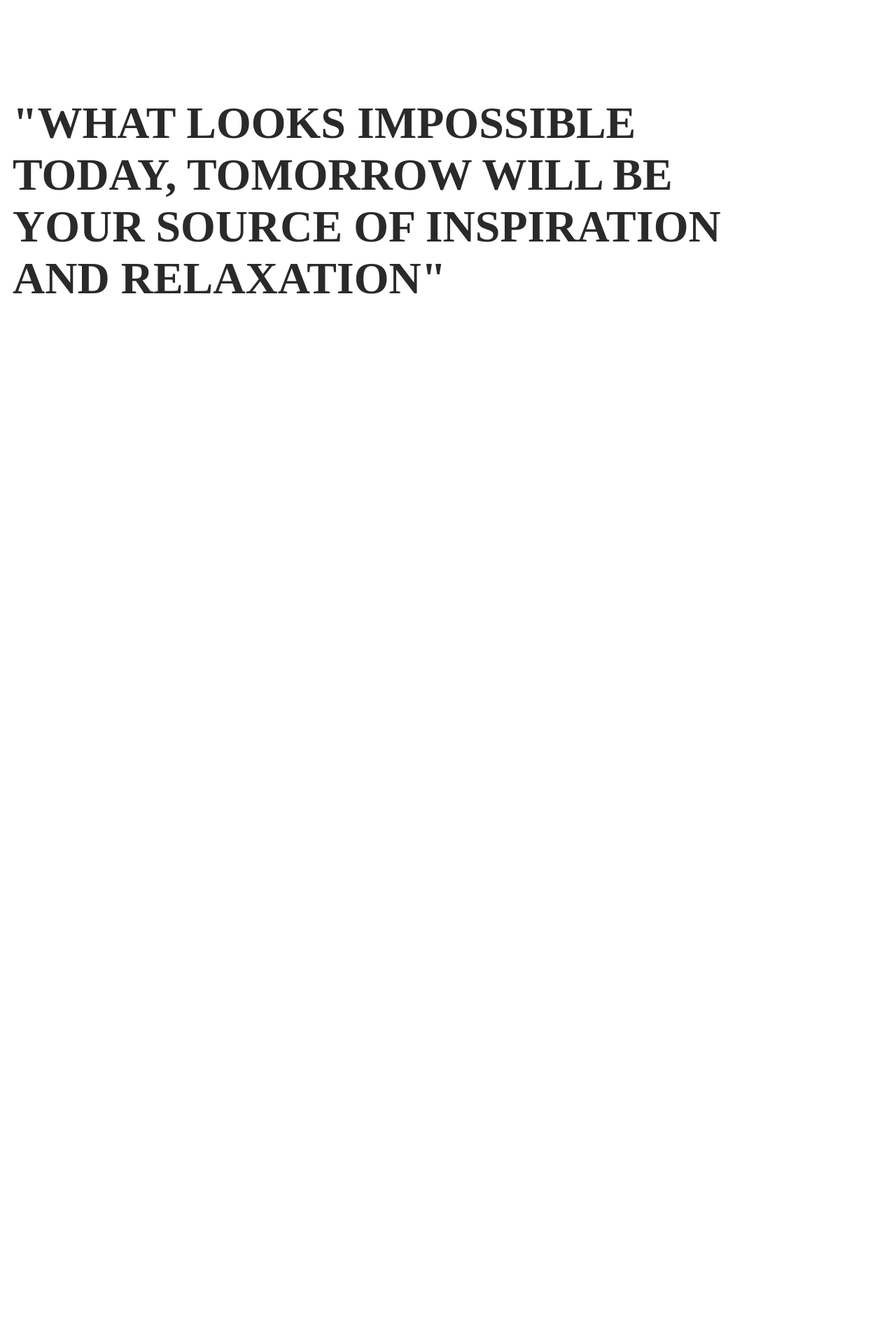
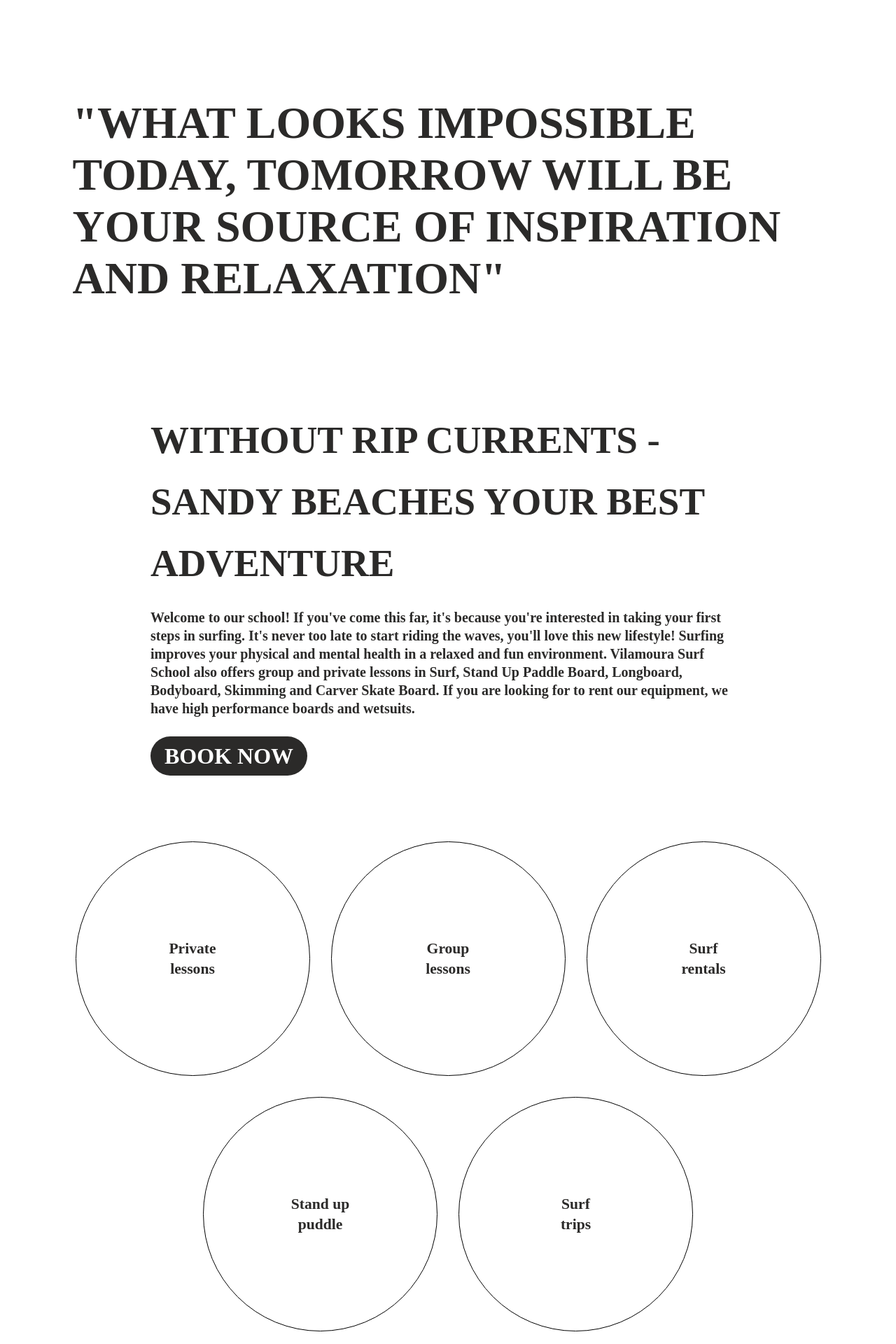
Before and after one commit to poetryofcode/Learn2Surf, a React (Vite) app: page / in a window 1280 px wide. Shown: the part 1080-3000 px from the top of the page at 70% size. Before the commit the page ends 1665 px from the top, so only its background shows below. Built offline with nearby package versions, Linux system fonts and the light colour scheme; a web font is replaced by a local one.

Commit message:
feat: activivies responsive

```diff
--- a/src/App.jsx
+++ b/src/App.jsx
@@ -10,8 +10,8 @@ function App() {
     <>
       <Header />
       <About />
-      {/* <Activities />
-      <Image />
+      <Activities />
+      {/*<Image />
       <Reviews />
       <Footer /> */}
     </>
--- a/src/index.css
+++ b/src/index.css
@@ -340,6 +340,22 @@ header {
   .about {
     display: none;
   }
+  .activities__info {
+    flex-wrap: wrap;
+    justify-content: center;
+  }
+  .activities__subtitle {
+    display: none;
+  }
+  .activities__list {
+    justify-content: center;
+    flex-wrap: wrap;
+    gap: 30px;
+  }
+  .text {
+    padding: 150px 0;
+    margin: 0 auto;
+  }
 }
 @media (max-width: 1000px) {
   .header__news-box,
@@ -356,6 +372,10 @@ header {
 
   .header__top {
     justify-content: center;
+  }
+  .activities__item {
+    height: 201px;
+    width: 201px;
   }
 }
 
@@ -374,6 +394,20 @@ header {
 
   .text {
     margin: 0;
-    margin-top: -317px;
+    margin-top: -500px;
+  }
+
+  .activities__title {
+    font-size: 35px;
+  }
+
+  .header__buttons-book {
+    display: flex;
+    font-size: 20px;
+    justify-content: center;
+    cursor: pointer;
+  }
+  .activities__info {
+    margin-bottom: 50px;
   }
 }
```
